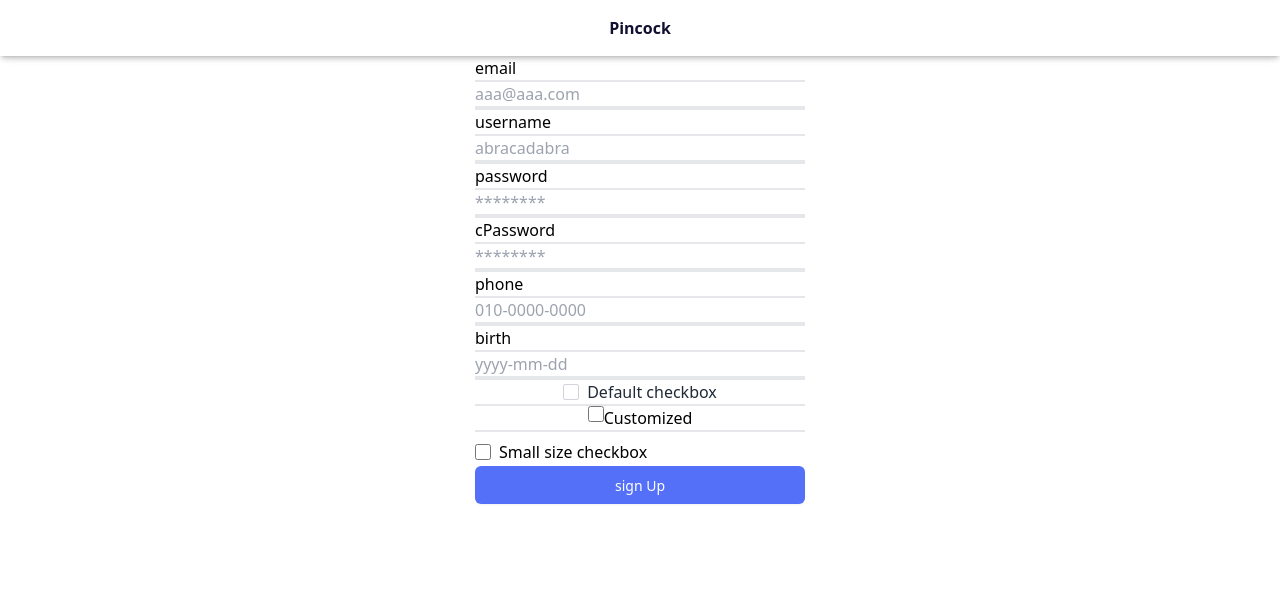
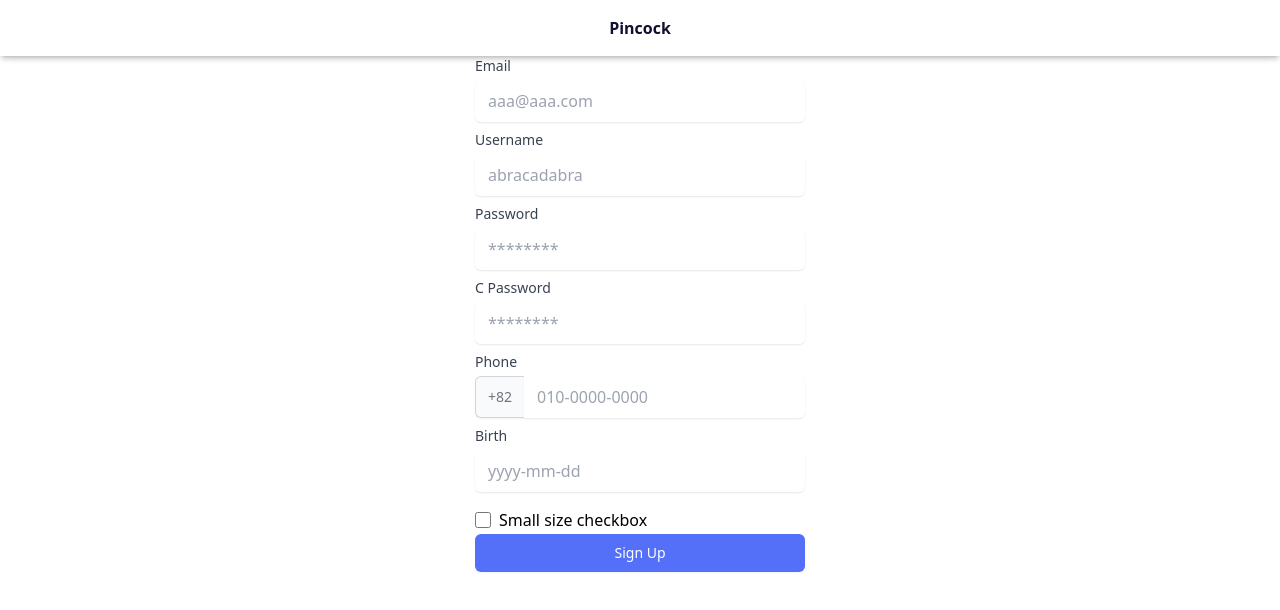
Before and after one commit to jxxnixx/Pincock, a Next.js app: page /signup in a window 1280 px wide. Shown: the top 610 px of the page. Built offline with nearby package versions, Linux system fonts and the light colour scheme.

Commit message:
front stuff

```diff
--- a/components/button.tsx
+++ b/components/button.tsx
@@ -16,7 +16,7 @@ export default function Button({
     <button
       {...rest}
       className={cls(
-        'w-full rounded-md border border-transparent bg-[#5470f8] px-4 font-medium text-white shadow-sm hover:bg-[#3648a0] focus:outline-none focus:ring-2 focus:ring-orange-500 focus:ring-offset-2',
+        'w-full rounded-md border border-transparent  bg-[#5470f8] px-4 font-medium text-white shadow-sm hover:bg-[#3648a0] focus:outline-none focus:ring-2 focus:ring-[#5470f8] focus:ring-offset-2',
         large ? 'py-3 text-base' : 'py-2 text-sm'
       )}
     >
--- /dev/null
+++ b/components/input.tsx
@@ -0,0 +1,108 @@
+import { cls } from '@libs/client/utils';
+import React from 'react';
+import type { UseFormRegisterReturn } from 'react-hook-form';
+
+interface InputProps {
+  kind?: 'text' | 'phone' | 'price';
+  label: string;
+  name: string;
+  register: UseFormRegisterReturn;
+  error?: string;
+  [key: string]: any;
+}
+
+export default function Input({
+  label,
+  name,
+  register,
+  kind = 'text',
+  error,
+  ...rest
+}: InputProps) {
+  return (
+    <div>
+      <label
+        className="mb-1 block text-sm font-medium text-gray-700"
+        htmlFor={name}
+      >
+        {label}
+      </label>
+      {kind === 'text' ? (
+        <div className="relative flex items-center rounded-md shadow-sm">
+          <input
+            id={name}
+            {...register}
+            {...rest}
+            className={cls(
+              'w-full appearance-none rounded-md border px-3 py-2 placeholder-gray-400 shadow-sm focus:border-[#5470f8] focus:outline-none focus:ring-[#5470f8]',
+              error ? 'border-red-500' : 'border-[rgba(255,255,255,0.38)]'
+            )}
+          />
+        </div>
+      ) : null}
+      {kind === 'phone' ? (
+        <div className="flex rounded-md shadow-sm">
+          <span className="flex select-none items-center justify-center rounded-l-md border border-r-0 border-gray-300 bg-gray-50 px-3 text-sm text-gray-500">
+            +82
+          </span>
+          <input
+            id={name}
+            {...register}
+            {...rest}
+            className={cls(
+              'w-full appearance-none rounded-md rounded-l-none border px-3 py-2 placeholder-gray-400 shadow-sm focus:border-[#5470f8] focus:outline-none focus:ring-[#5470f8]',
+              error ? 'border-red-500' : 'border-[rgba(255,255,255,0.38)]'
+            )}
+          />
+        </div>
+      ) : null}
+      <div className="mt-2 text-sm text-red-500">{error}</div>
+    </div>
+  );
+}
+
+// import { cls } from '@libs/client/utils';
+// import React from 'react';
+// import type { UseFormRegisterReturn } from 'react-hook-form';
+
+// interface IProps {
+//   type: 'text' | 'tel' | 'password';
+//   label: string;
+//   register: UseFormRegisterReturn;
+//   error?: string;
+//   readOnly?: boolean;
+//   children?: React.ReactNode;
+// }
+
+// export default function Input({
+//   type,
+//   label,
+//   register,
+//   error,
+//   readOnly,
+//   children,
+// }: IProps) {
+//   return (
+//     <div className='flex w-full flex-col'>
+//       <label className='font-medium md:text-sm'>{label}</label>
+
+//       <div className='mt-2 flex h-[3.75rem] w-full justify-between md:h-14'>
+//         <input
+//           type={type}
+//           placeholder={label}
+//           {…register}
+//           readOnly={readOnly}
+//           className={cls(
+//             label === '전화번호' ? 'grow md:w-48' : 'w-full',
+//             error ? 'border-red-500' : 'border-[rgba(255,255,255,0.38)]',
+//             readOnly ? 'opacity-50' : '',
+//             'h-full rounded border bg-transparent pl-4 outline-none placeholder:text-sm'
+//           )}
+//         />
+//         {children}
+//       </div>
+
+//       <div className='mt-2 text-sm text-red-500'>{error}</div>
+//     </div>
+//   );
+// }
--- a/pages/index.tsx
+++ b/pages/index.tsx
@@ -1,7 +1,23 @@
 import type { NextPage } from 'next';
+import Link from 'next/link';
+import { useRouter } from 'next/router';
 
 const Home: NextPage = () => {
-  return <div className='w-full bg-slate-200 text-lg font-medium'>Home</div>;
+  const router = useRouter();
+
+  return (
+    <div className="flex w-full flex-col bg-slate-200 text-lg font-medium ">
+      <Link href="/">
+        <a className={router.pathname === '/' ? 'active' : ''}>Home</a>
+      </Link>
+      <Link href="/signup">
+        <a className={router.pathname === '/signup' ? 'active' : ''}>Sign Up</a>
+      </Link>
+      <Link href="/signup">
+        <a className={router.pathname === '/login' ? 'active' : ''}>Log In</a>
+      </Link>
+    </div>
+  );
 };
 
 export default Home;
--- a/pages/login.tsx
+++ b/pages/login.tsx
@@ -2,6 +2,7 @@ import { usersApi } from '@libs/client/api';
 import { FieldErrors, useForm } from 'react-hook-form';
 import Button from 'components/button';
 import Layout from '@layouts/layout';
+import Input from 'components/input';
 
 interface IForm {
   email: string;
@@ -33,36 +34,37 @@ function Login() {
   return (
     <Layout>
       <form
-        className='flex flex-col divide-y-2'
+        className="flex flex-col"
         onSubmit={handleSubmit(onValid, onInvalid)}
       >
-        <label htmlFor='email'>email</label>
-        <input
-          {...register('email', {
+        <Input
+          name="email"
+          type="text"
+          label="Email"
+          register={register('email', {
             required: 'Email is required',
             pattern: {
               value: /[a-z0-9._%+-]+@[a-z0-9.-]+\.[a-z]{2,}$/,
-              message: 'email regex',
+              message: 'Email regex',
             },
           })}
-          placeholder='aaa@aaa.com'
+          placeholder="E-mail"
+          error={errors?.email?.message}
         />
-        <span className='text-red-500'>{errors?.email?.message}</span>
 
-        <label htmlFor='password'>password</label>
-        <input
-          {...register('password', {
+        <Input
+          name="password"
+          label="Password"
+          type="password"
+          kind="text"
+          register={register('password', {
             required: 'Password is required',
-            // minLength: {
-            //   value: 8,
-            //   message: 'minLength is 8',
-            // },
           })}
-          placeholder='********'
+          placeholder="********"
+          error={errors?.password?.message}
         />
-        <span className='text-red-500'>{errors?.password?.message}</span>
 
-        <Button type='submit' text='Login' />
+        <Button type="submit" text="Login" />
       </form>
     </Layout>
   );
--- a/pages/signup.tsx
+++ b/pages/signup.tsx
@@ -2,6 +2,7 @@ import { SubmitHandler, useForm } from 'react-hook-form';
 // import { Checkbox } from '@material-tailwind/react';
 import Button from 'components/button';
 import Layout from '@layouts/layout';
+import Input from 'components/input';
 
 interface IsignUpForm {
   email: string;
@@ -28,56 +29,60 @@ function SignUp() {
 
   return (
     <Layout>
-      <form
-        className='flex flex-col divide-y-2'
-        onSubmit={handleSubmit(submitForm)}
-      >
-        <label htmlFor='email'>email</label>
-        <input
-          id='email'
-          {...register('email', {
+      <form className="flex flex-col" onSubmit={handleSubmit(submitForm)}>
+        <Input
+          name="email"
+          type="text"
+          label="Email"
+          register={register('email', {
             required: 'Email is required',
             pattern: {
               value: /[a-z0-9._%+-]+@[a-z0-9.-]+\.[a-z]{2,}$/,
-              message: 'email regex',
+              message: 'Email regex',
             },
           })}
-          placeholder='aaa@aaa.com'
+          placeholder="aaa@aaa.com"
+          error={errors?.email?.message}
         />
-        <span className='text-red-500'>{errors?.email?.message}</span>
 
-        <label htmlFor='username'>username</label>
-        <input
-          id='username'
-          {...register('username', {
+        <Input
+          name="username"
+          label="Username"
+          type="username"
+          kind="text"
+          register={register('username', {
             required: 'Username is required',
             pattern: {
               value: /^[ㄱ-ㅎ|가-힣|A-z][ㄱ-ㅎ|가-힣|A-z0-9-_]{3,23}$/,
-              message: 'username regex',
+              message: 'Username regex',
             },
           })}
-          placeholder='abracadabra'
+          placeholder="abracadabra"
+          error={errors?.username?.message}
         />
-        <span className='text-red-500'>{errors?.username?.message}</span>
 
-        <label htmlFor='password'>password</label>
-        <input
-          id='password'
-          {...register('password', {
+        <Input
+          name="password"
+          label="Password"
+          type="password"
+          kind="text"
+          register={register('password', {
             required: 'Password is required',
             minLength: {
               value: 8,
-              message: 'minLength is 8',
+              message: 'MinLength is 8',
             },
           })}
-          placeholder='********'
+          placeholder="********"
+          error={errors?.password?.message}
         />
-        <span className='text-red-500'>{errors?.password?.message}</span>
 
-        <label htmlFor='cPassword'>cPassword</label>
-        <input
-          id='cPassword'
-          {...register('cPassword', {
+        <Input
+          name="cPassword"
+          label="C Password"
+          type="password"
+          kind="text"
+          register={register('cPassword', {
             required: 'cPassword is required',
             validate: (value: string) => {
               if (watch('password') != value) {
@@ -85,86 +90,55 @@ function SignUp() {
               }
             },
           })}
-          placeholder='********'
+          placeholder="********"
+          error={errors?.cPassword?.message}
         />
-        <span className='invalid-feedback text-red-500'>
-          {errors?.cPassword?.message}
-        </span>
 
-        <label htmlFor='phone'>phone</label>
-        <input
-          id='phone'
-          {...register('phone', {
+        <Input
+          name="phone"
+          label="Phone"
+          type="phone"
+          kind="phone"
+          register={register('phone', {
             required: 'Phone number is required',
             pattern: {
               value: /^010[-]+[0-9]{4}[-]+[0-9]{4}$/,
-              message: 'phone regex',
+              message: 'Phone regex',
             },
           })}
-          placeholder='010-0000-0000'
+          placeholder="010-0000-0000"
+          error={errors?.phone?.message}
         />
-        <span className='text-red-500'>{errors?.phone?.message}</span>
 
-        <label htmlFor='birth'>birth</label>
-        <input
-          id='birth'
-          {...register('birth', {
+        <Input
+          name="birth"
+          label="Birth"
+          type="birth"
+          kind="text"
+          register={register('birth', {
             required: 'Birthday is required',
             pattern: {
               value: /^\d{4}-(0[1-9]|1[0-2])-(0[1-9]|[12][0-9]|3[01])$/,
-              message: 'birth regex',
+              message: 'Birth regex',
             },
           })}
-          placeholder='yyyy-mm-dd'
+          placeholder="yyyy-mm-dd"
+          error={errors?.birth?.message}
         />
-        <span className='text-red-500'>{errors?.birth?.message}</span>
 
-        <div className='flex justify-center'>
-          <div>
-            <div className='form-check'>
+        <div className="block">
+          <div className="mt-2">
+            <label className="inline-flex items-center">
               <input
-                className='form-check-input float-left mt-1 mr-2 h-4 w-4
-                cursor-pointer appearance-none rounded-sm
-                border border-gray-300 bg-white bg-contain bg-center bg-no-repeat
-                align-top transition duration-200
-                checked:border-indigo-400 checked:bg-indigo-400 focus:outline-none'
-                type='checkbox'
-                value=''
-                id='flexCheckDefault'
+                type="checkbox"
+                className="h-4 w-4 rounded accent-[#5470f8]"
               />
-              <label
-                className='form-check-label inline-block text-gray-800'
-                htmlFor='flexCheckDefault'
-              >
-                Default checkbox
-              </label>
-            </div>
-          </div>
-        </div>
-
-        <label className='flex justify-center'>
-          <input
-            type='checkbox'
-            className='h-4 w-4 cursor-pointer rounded-sm
-            border border-gray-300 bg-white bg-contain bg-center
-            accent-[#5470f8]'
-          />
-          Customized
-        </label>
-
-        <div className='block'>
-          <div className='mt-2'>
-            <label className='inline-flex items-center'>
-              <input
-                type='checkbox'
-                className='h-4 w-4 rounded accent-[#5470f8]'
-              />
-              <span className='ml-2'>Small size checkbox </span>
+              <span className="ml-2">Small size checkbox </span>
             </label>
           </div>
         </div>
 
-        <Button type='submit' text='sign Up' />
+        <Button type="submit" text="Sign Up" />
       </form>
     </Layout>
   );
```
